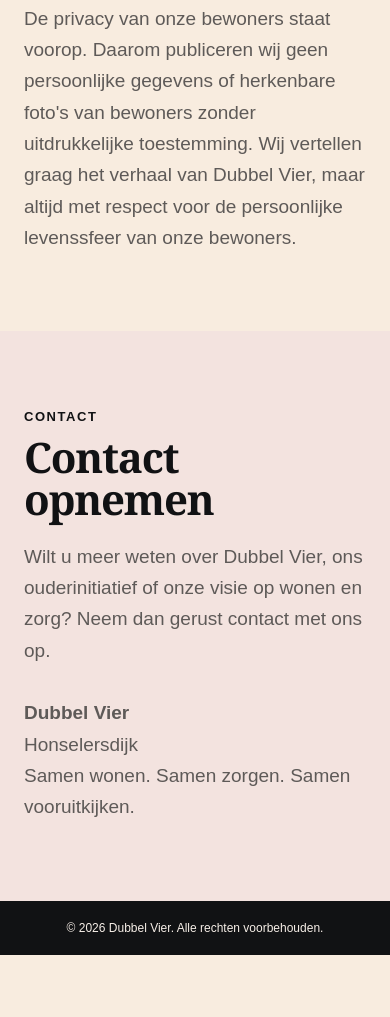
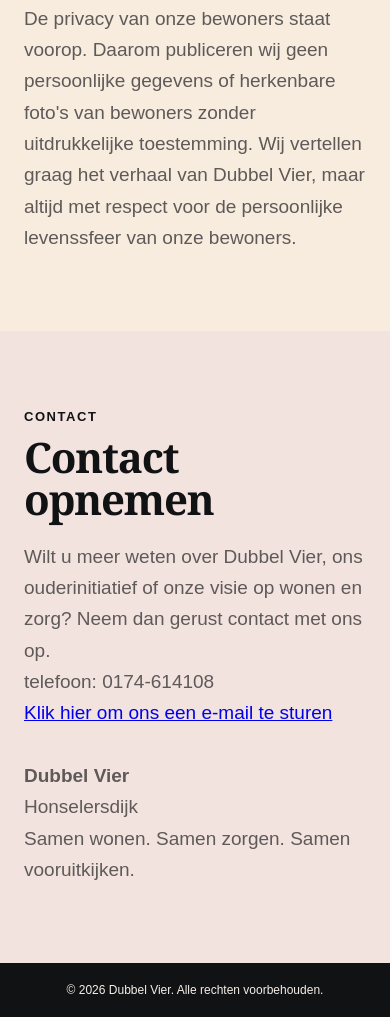
Before and after one commit to Blippedip/DubbelVier, a plain HTML site: page index.html in a window 390 px wide. Shown: the part 8536-9553 px from the top of the page. Before the commit the page ends 9491 px from the top, so only its background shows below. Drawn offline with Linux system fonts and the light colour scheme.

Commit message:
Add contact details to index.html
Added contact information including phone number and email link.

```diff
--- a/index.html
+++ b/index.html
@@ -227,7 +227,9 @@
         <h2>Contact opnemen</h2>
         <p>
           Wilt u meer weten over Dubbel Vier, ons ouderinitiatief of onze visie op wonen en
-          zorg? Neem dan gerust contact met ons op.<br><br>
+          zorg? Neem dan gerust contact met ons op.<br>
+          telefoon: 0174-614108<br>
+          <a href="mailto:espace@kabelfoon.nl">Klik hier om ons een e-mail te sturen</a><br><br>
 
           <strong>Dubbel Vier</strong><br>
           Honselersdijk<br>
```
